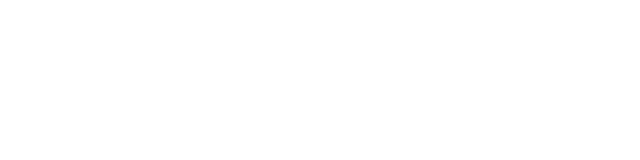
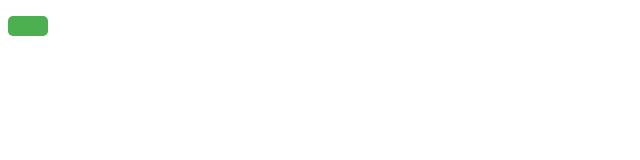
Before and after one commit to markneilcordero/nuxt_coding_challenge, a Nuxt app: page /easy_challenge_number_4 in a window 1280 px wide. Before the commit this address had no page. Shown: the top 160 px of the page, without its empty margins (0-640 px from the left). Built offline with nearby package versions, Linux system fonts and the light colour scheme.

Commit message:
Add easy_challenge_number_4.vue

```diff
--- /dev/null
+++ b/pages/easy_challenge_number_4.vue
@@ -0,0 +1,9 @@
+<template>
+    <div>
+        <ReusableButton />
+    </div>
+</template>
+
+<script setup>
+import ReusableButton from '@/components/ReusableButton.vue';
+</script>
```
